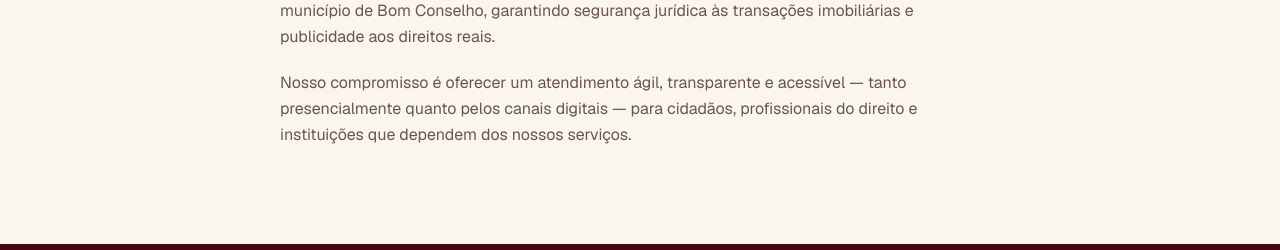
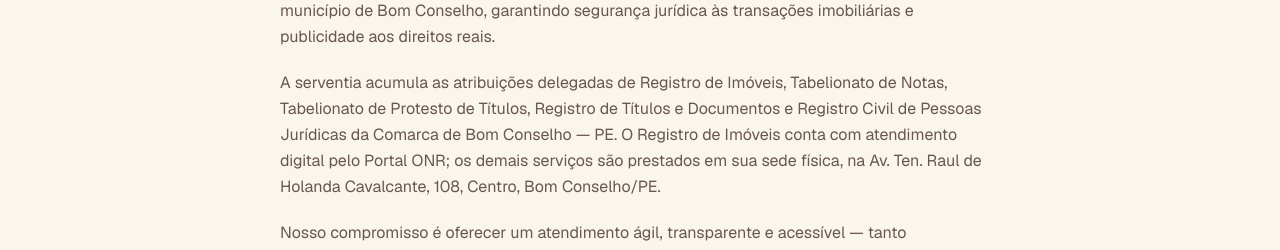
Before and after one commit to root-mwteus/cartorio-project, a Next.js app: page /sobre in a window 1280 px wide. Shown: the part 447-697 px from the top of the page. Built offline with nearby package versions, Linux system fonts and the light colour scheme; no server answers.

Commit message:
feat(site): consolida dados oficiais do ONR e finaliza conformidade de privacidade e ouvidoria
Co-Authored-By: Claude Opus 5.5 <noreply@anthropic.com>

```diff
--- a/src/app/(institucional)/privacidade/page.tsx
+++ b/src/app/(institucional)/privacidade/page.tsx
@@ -153,7 +153,7 @@ export default function PrivacidadePage() {
         <p>
           Canal de atendimento ao titular:{' '}
           <Filled value={privacy.requestChannel} pending="canal eletrônico específico" />. Prazo de
-          resposta: <Filled value={privacy.responseTime} pending="prazo definido pela serventia" />.
+          resposta: <Filled value={privacy.responseTime} pending="prazo definido pela serventia" />, contados do requerimento (LGPD, art. 19, II).
         </p>
         <p>
           Reclamações sobre o atendimento também podem ser feitas pela{' '}
--- a/src/app/(institucional)/sobre/page.tsx
+++ b/src/app/(institucional)/sobre/page.tsx
@@ -26,6 +26,14 @@ export default function SobrePage() {
           reais.
         </p>
         <p>
+          A serventia acumula as atribuições delegadas de Registro de Imóveis, Tabelionato de Notas,
+          Tabelionato de Protesto de Títulos, Registro de Títulos e Documentos e Registro Civil de
+          Pessoas Jurídicas da {siteConfig.comarca}. O Registro de Imóveis conta com atendimento
+          digital pelo Portal ONR; os demais serviços são prestados em sua sede física, na{' '}
+          {siteConfig.address.street}, {siteConfig.address.neighborhood},{' '}
+          {siteConfig.address.city}/{siteConfig.address.state}.
+        </p>
+        <p>
           Nosso compromisso é oferecer um atendimento ágil, transparente e
           acessível — tanto presencialmente quanto pelos canais digitais — para
           cidadãos, profissionais do direito e instituições que dependem dos
--- a/src/lib/site-config.ts
+++ b/src/lib/site-config.ts
@@ -17,7 +17,6 @@ export const siteConfig = {
   name: 'Serventia Notarial e Registral de Bom Conselho',
   nameLines: ['Serventia Notarial', 'e Registral de', 'Bom Conselho'],
   tradeName: 'Cartório Algacyr Barros',
-  // A serventia ainda não confirmou o CNS (fonte externa cita 07.396-5).
   cns: '074864',
   cnpj: '32.146.479/0001-65',
   comarca: 'Comarca de Bom Conselho — PE',
@@ -50,10 +49,10 @@ export const siteConfig = {
     opens: '08:00',
     closes: '17:00',
   },
-  // Canal provisório indicado pela serventia. Pendente: prazo de resposta.
+  // Canal provisório indicado pela serventia.
   ouvidoria: {
     email: generalEmail,
-    responseTime: null as string | null,
+    responseTime: '15 dias úteis' as string | null,
   },
   oversight: {
     provimentoUrl:
@@ -61,8 +60,7 @@ export const siteConfig = {
     corregedoriaUrl: 'https://portal.tjpe.jus.br/web/corregedoria/perguntas-frequentes',
     ouvidoriaUrl: 'https://portal.tjpe.jus.br/web/ouvidoria',
   },
-  // Provimento CNJ 134/2022, arts. 17 e 18. Enquanto null, /privacidade mostra
-  // o campo como pendente; preencher antes da publicação oficial.
+  // Provimento CNJ 134/2022, arts. 17 e 18. Campo null aparece marcado como pendente em /privacidade.
   privacy: {
     // Provisório até a nomeação do Encarregado (art. 18 pede nome, endereço e contato).
     encarregado: {
@@ -71,8 +69,8 @@ export const siteConfig = {
       email: generalEmail,
     },
     requestChannel: `${generalEmail} ou presencialmente em ${fullAddress}`,
-    responseTime: null as string | null,
-    retention: null as string | null,
-    updatedAt: null as string | null,
+    responseTime: '15 dias' as string | null,
+    retention: '5 anos' as string | null,
+    updatedAt: 'Novembro de 2026' as string | null,
   },
 }
```
